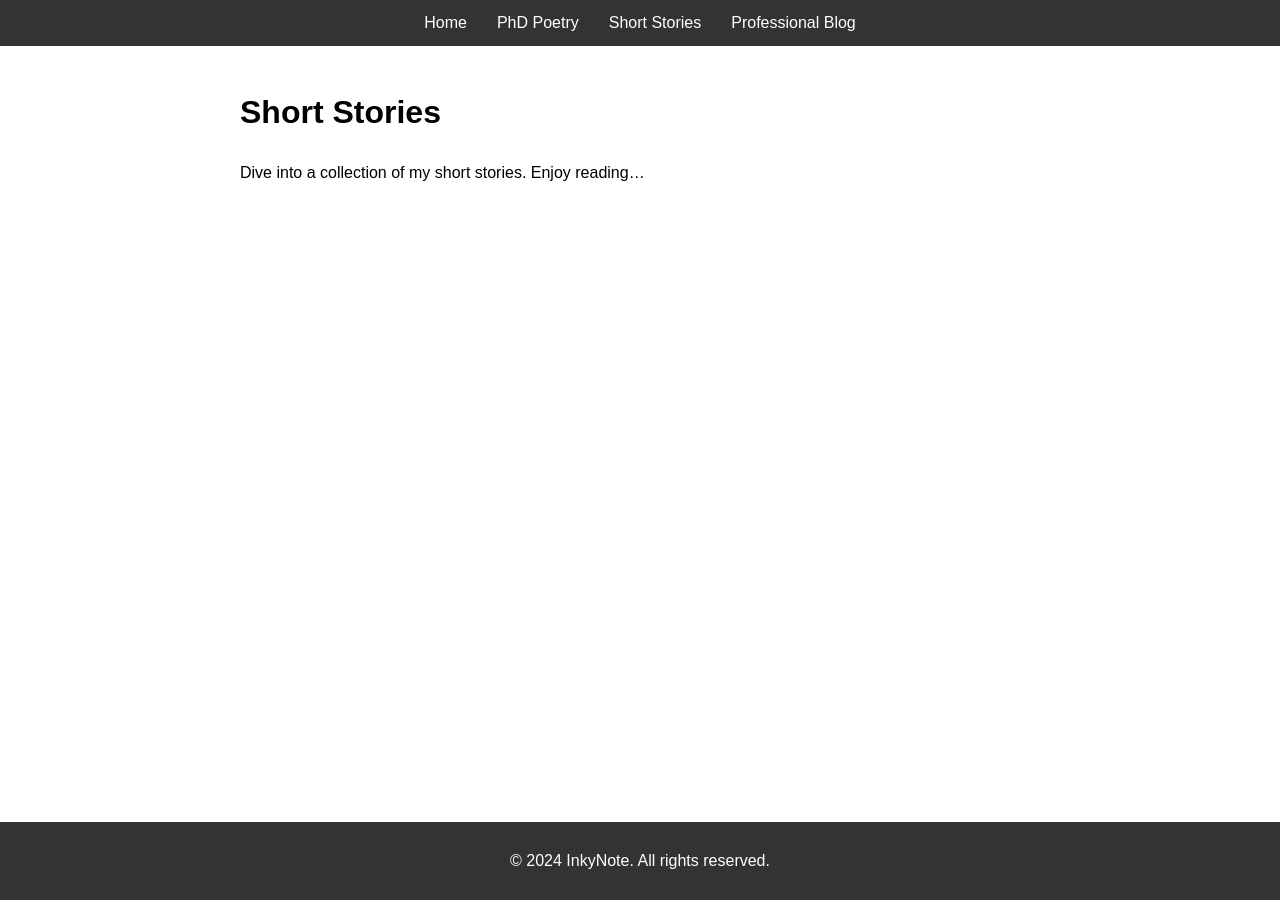
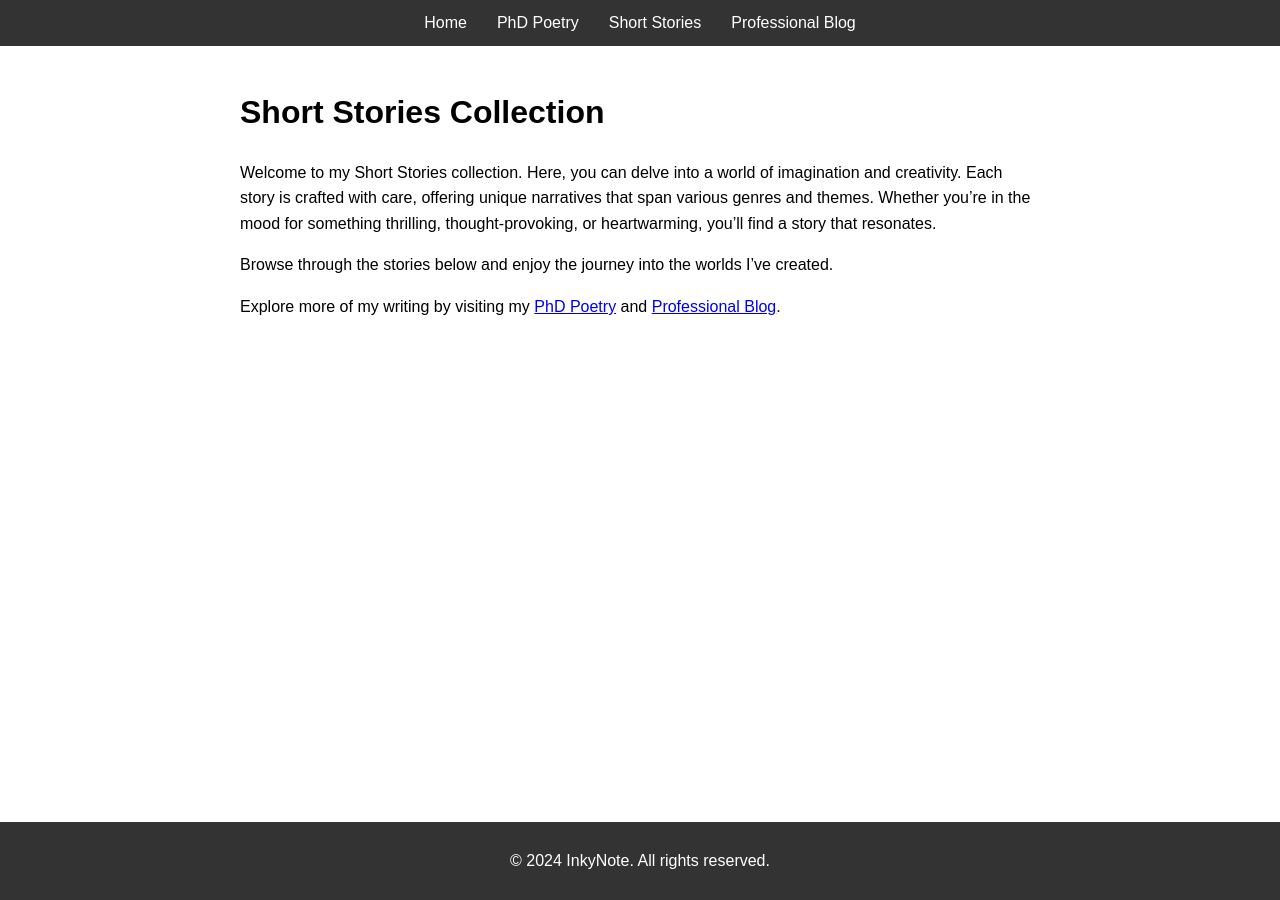
Before and after one commit to inkynote/inkynote_draft2, a Jekyll site: the page built from short_stories/index.md, in a window 1280 px wide. Built offline with Jekyll 4.4.1, drawn with Linux system fonts in a browser that asks for light colours.

Commit message:
Update index.md

```diff
--- a/short_stories/index.md
+++ b/short_stories/index.md
@@ -3,8 +3,19 @@ layout: default
 title: "Short Stories"
 ---
 
-# Short Stories
+# Short Stories Collection
 
-Dive into a collection of my short stories. Enjoy reading...
+Welcome to my Short Stories collection. Here, you can delve into a world of imagination and creativity. Each story is crafted with care, offering unique narratives that span various genres and themes. Whether you're in the mood for something thrilling, thought-provoking, or heartwarming, you'll find a story that resonates.
 
-<!-- Your content goes here -->
+Browse through the stories below and enjoy the journey into the worlds I've created.
+
+<ul>
+  {% for post in site.categories.short_stories %}
+    <li>
+      <a href="{{ post.url | relative_url }}">{{ post.title }}</a>
+      <p>{{ post.date | date: "%B %d, %Y" }}</p>
+    </li>
+  {% endfor %}
+</ul>
+
+Explore more of my writing by visiting my [PhD Poetry](/phd_poetry/) and [Professional Blog](/blog/).
```
